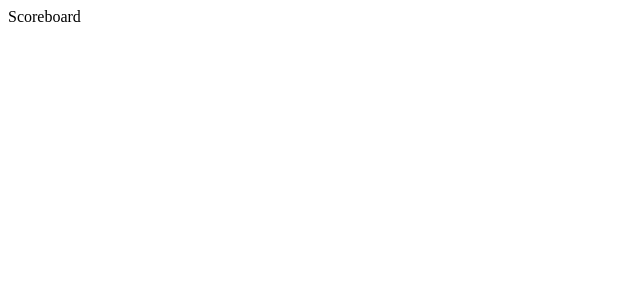
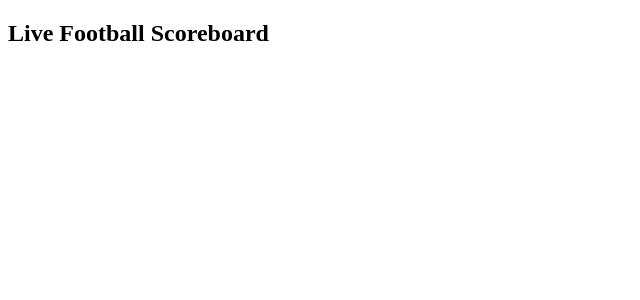
Before and after one commit to nadiein/scoreboard-lib, a React app: page / in a window 1280 px wide. Shown: the top 300 px of the page, without its empty margins (0-640 px from the left). Built offline with nearby package versions, Linux system fonts and the light colour scheme.

Commit message:
Inited model, provider to manage state and scoreboard logic, defined basic component to hold ui

```diff
--- a/src/App.tsx
+++ b/src/App.tsx
@@ -1,8 +1,12 @@
 import * as React from 'react';
 import { FunctionComponent, ReactElement } from 'react';
+import { Scoreboard } from './components/scoreboard/Scoreboard';
+import { ScoreboardProvider } from './contexts/scoreboard/ScoreboardContext';
 
 export const App: FunctionComponent = (): ReactElement => {
   return (
-    <div>Scoreboard</div>
+    <ScoreboardProvider>
+      <Scoreboard />
+    </ScoreboardProvider>
   );
 };
--- /dev/null
+++ b/src/components/scoreboard/Scoreboard.tsx
@@ -0,0 +1,15 @@
+import * as React from 'react';
+import { FunctionComponent, ReactElement } from 'react';
+import { useScoreboard } from '../../contexts/scoreboard/ScoreboardContext';
+
+export const Scoreboard: FunctionComponent = (): ReactElement => {
+  const { matches } = useScoreboard();
+
+  console.log(matches);
+
+  return (
+    <div>
+      <h2>Live Football Scoreboard</h2>
+    </div>
+  );
+};
--- /dev/null
+++ b/src/contexts/scoreboard/ScoreboardContext.tsx
@@ -0,0 +1,31 @@
+import * as React from 'react';
+import { createContext, useContext, useState, ReactNode } from 'react';
+import { Match } from '../../models/match/Match';
+
+interface ScoreboardContextType {
+  matches: Match[];
+  startMatch: () => void;
+  updateScore: () => void;
+  finishMatch: () => void;
+}
+
+export const ScoreboardContext = createContext<ScoreboardContextType | undefined>(undefined);
+
+export const ScoreboardProvider = ({ children }: { children: ReactNode }) => {
+  const [matches, setMatches] = useState<Match[]>([]);
+  const startMatch = (): void => {};
+  const updateScore = () => {};
+  const finishMatch = (): void => {};
+
+  return (
+    <ScoreboardContext.Provider value={{ matches, startMatch, updateScore, finishMatch }}>
+      {children}
+    </ScoreboardContext.Provider>
+  );
+};
+
+export const useScoreboard = () => {
+  const context = useContext(ScoreboardContext);
+  if (!context) throw new Error('Missed ScoreboardProvider');
+  return context;
+};
--- /dev/null
+++ b/src/models/match/Match.ts
@@ -0,0 +1,6 @@
+export interface Match {
+  homeTeam: string;
+  awayTeam: string;
+  homeScore: number;
+  awayScore: number;
+}
```
